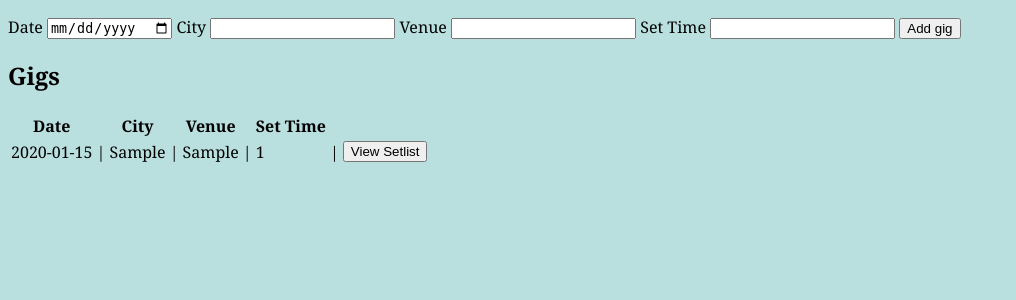
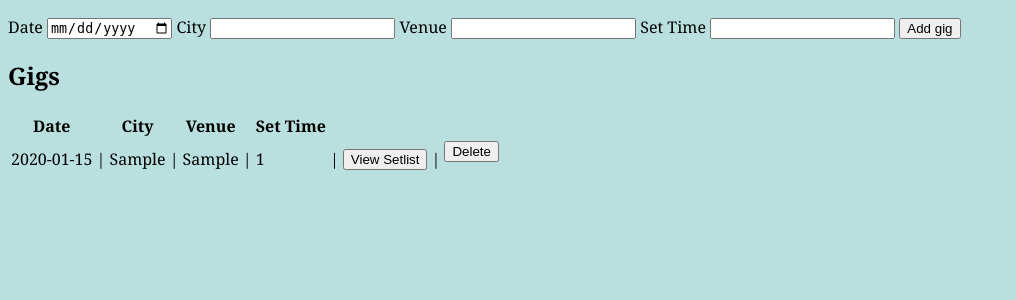
Before and after one commit to DarrenLackie/SetList, a Flask app: page /gigs in a window 1280 px wide. Shown: the part 96-396 px from the top of the page, without its empty margins (0-1016 px from the left). Run offline with Flask 3, Linux system fonts and the light colour scheme; tables that the repository leaves empty hold one stand-in row (values such as "Sample post").

Commit message:
added delete function to gigs.

```diff
--- a/controller/gig_controller.py
+++ b/controller/gig_controller.py
@@ -30,8 +30,8 @@ def add_new_gig():
     db.session.commit()
     return redirect ("/gigs")
 
-# @gigs_blueprint.route("/gigs/<id>/delete", methods=['POST'])
-# def delete_song_from_setlist(id):
-#     Gig.query.filter_by(id = id).delete()
-#     db.session.commit()
-#     return redirect(f'/gigs')
+@gigs_blueprint.route("/gigs/<id>/delete", methods=['POST'])
+def delete_gig(id):
+    Gig.query.filter_by(id = id).delete()
+    db.session.commit()
+    return redirect(f'/gigs')
--- a/templates/gigs/index.jinja
+++ b/templates/gigs/index.jinja
@@ -37,6 +37,11 @@
     <td>{{ gig.set_time }}</td>
     <td>|</td>
     <td><a href="/gigs/{{ gig.id }}"><input class="btn_submit" type='submit' value="View Setlist"></a></td>
+    <td>|</td>
+    <td><form action="/gigs/{{ gig.id }}/delete" method="POST">
+    <input class="btn delete" type="submit" value="Delete"/>
+    </form>
+    </td>
   </tr>
   {% endfor %}
 </table>
```
